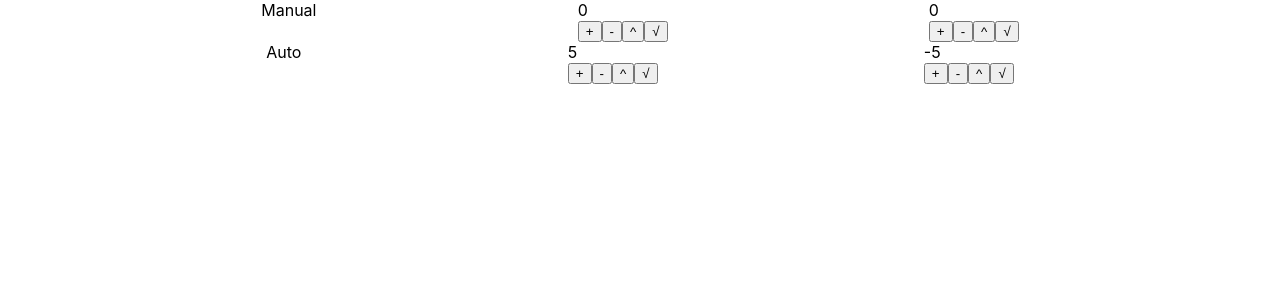
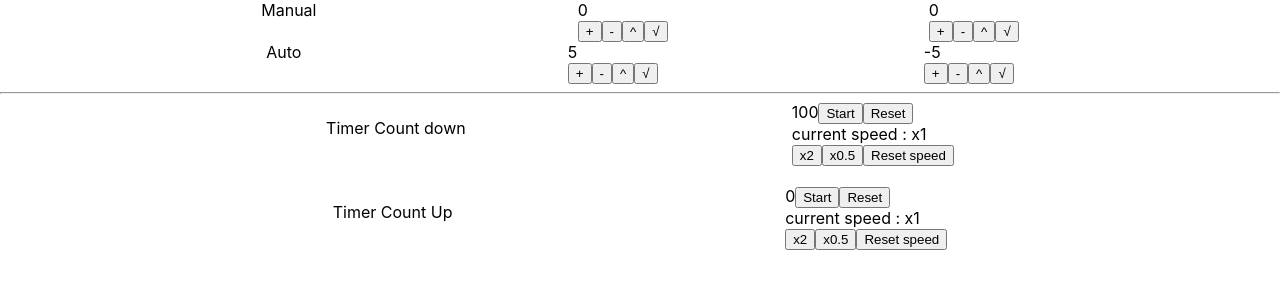
Before and after one commit to jasonlimantoro/react-hook, a React (Create React App) app: page / in a window 1280 px wide. Shown: the top 300 px of the page. Built offline with nearby package versions, Linux system fonts and the light colour scheme.

Commit message:
Add Timer component with adjustable speed

```diff
--- a/src/App.js
+++ b/src/App.js
@@ -1,5 +1,6 @@
 import React from "react";
 import Counter from "./components/Counter";
+import Timer from "./components/Timer";
 import Row from "./components/Row";
 import "./App.css";
 
@@ -16,6 +17,16 @@ const App = () => {
 				<Counter initial={0} autoIncrement />
 				<Counter initial={0} autoDecrement/>
 			</Row>
+      <hr/>
+      <Row>
+        <p>Timer Count down</p>
+        <Timer initial={100} autoDecrement />
+      </Row>
+      <br/>
+      <Row>
+        <p>Timer Count Up</p>
+        <Timer initial={0} autoIncrement />
+      </Row>
 		</React.Fragment>
 	);
 };
--- a/src/actions/CounterAction.js
+++ b/src/actions/CounterAction.js
@@ -21,3 +21,9 @@ export const sqrt = () => {
     type: "SQUARE ROOT"
   }
 };
+
+export const reset = () => {
+  return {
+    type: "RESET"
+  }
+};
--- a/src/components/Counter.js
+++ b/src/components/Counter.js
@@ -1,5 +1,6 @@
-import React, { useEffect, } from 'react';
+import React from 'react';
 import useCounterReducer from "../reducers/CounterReducer";
+import  useAutoCounter  from "../effects/AutoCounterEffect";
 import * as CounterActionCreators from "../actions/CounterAction";
 
 
@@ -33,19 +34,4 @@ const Counter = ({ initial, autoIncrement, autoDecrement }) => {
   );
 };
 
-function useAutoCounter(autoIncrement, autoDecrement, dispatch) {
-  useEffect(() => {
-    let operation;
-    if (autoIncrement) {
-      operation = 'INCREMENT';
-    } else if (autoDecrement) {
-      operation = 'DECREMENT';
-    }
-    const timeout = setTimeout(() => {
-      dispatch({ type: operation })
-    }, 1000);
-    return () => clearTimeout(timeout);
-  });
-}
-
 export default Counter;
--- /dev/null
+++ b/src/components/Timer.js
@@ -0,0 +1,54 @@
+import React, { useState } from 'react';
+import useCounterReducer from "../reducers/CounterReducer";
+import useAutoCounter from "../effects/AutoCounterEffect";
+import { reset } from "../actions/CounterAction";
+
+const MAXIMUM_SPEED = 32;
+const MINIMUM_SPEED = 0.125;
+
+const Timer = ({ initial, autoIncrement, autoDecrement }) => {
+  const [ start, setStart ] = useState(false);
+  const [ speed, setSpeed ] = useState(1);
+  const { state, dispatch } = useCounterReducer(initial);
+  useAutoCounter(autoIncrement, autoDecrement, dispatch, start, speed);
+  const toggleStart = () => {
+    setStart(!start);
+  };
+  const speedUp = (scale) => {
+    if (speed * scale > MAXIMUM_SPEED){
+      alert("Maximum speed exceeded!");
+      return;
+    }
+    if (speed * scale < MINIMUM_SPEED){
+      alert("Minimum speed exceeded!");
+      return;
+    }
+
+    setSpeed(speed * scale);
+  };
+  const resetSpeed = () => {
+    setSpeed(1);
+  };
+
+  const resetTimer = () => {
+    dispatch(reset());
+    setStart(false);
+    resetSpeed();
+  };
+
+  return (
+    <div>
+      <span>{state.counter}</span>
+      <button onClick={toggleStart}>{start ? "Stop" : "Start"}</button>
+      <button onClick={resetTimer}>Reset</button>
+      <div>
+        current speed : x{speed}{"  "} <br/>
+        <button onClick={() => speedUp(2)}>x2</button>
+        <button onClick={() => speedUp(0.5)}>x0.5</button>
+        <button onClick={resetSpeed}>Reset speed</button>
+      </div>
+    </div>
+  );
+};
+
+export default Timer;
--- /dev/null
+++ b/src/effects/AutoCounterEffect.js
@@ -0,0 +1,20 @@
+import { useEffect } from "react";
+import * as CounterActionCreators from "../actions/CounterAction";
+
+export default function useAutoCounter(autoIncrement, autoDecrement, dispatch, start = true, speed = 1) {
+  useEffect(() => {
+    let action;
+    if (!start) return;
+    if (autoIncrement) {
+      action = CounterActionCreators.increment()
+    } else if (autoDecrement) {
+      action = CounterActionCreators.decrement();
+    } else {
+      action = { type: "UNKNOWN" }
+    }
+    const timeout = setTimeout(() => {
+      dispatch(action)
+    }, 1/speed * 1000);
+    return () => clearTimeout(timeout);
+  });
+}
--- a/src/reducers/CounterReducer.js
+++ b/src/reducers/CounterReducer.js
@@ -36,6 +36,12 @@ function useCounterReducer(initial) {
         };
       }
 
+      case "RESET" : {
+        return {
+          ...state,
+          counter : initial,
+        }
+      }
       default:
         return state;
     }
```
